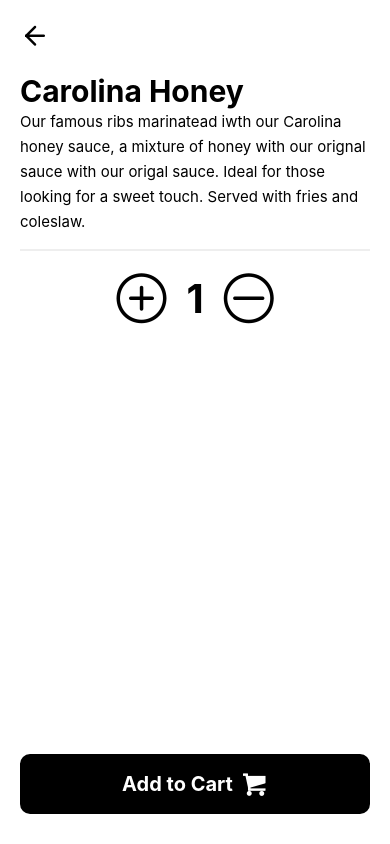
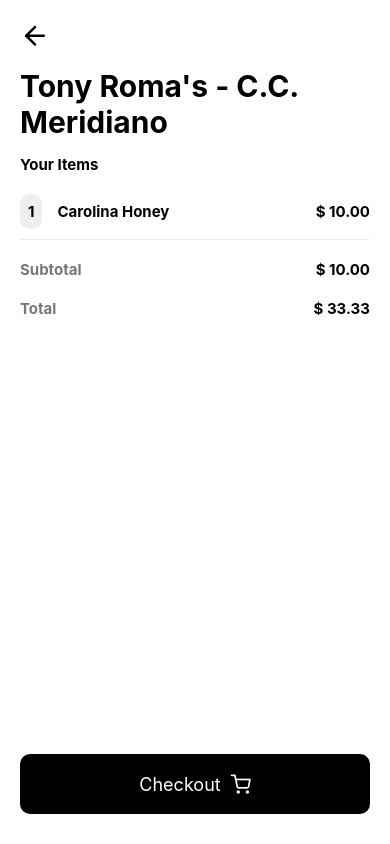
Before and after one commit to Lordhacker756/UberEats, a React Native app: screen / in a window 390 px wide. Built offline with nearby package versions, Linux system fonts and the light colour scheme.

Commit message:
Completed cart page

```diff
--- a/App.tsx
+++ b/App.tsx
@@ -1,10 +1,11 @@
 import React from 'react';
+import Cart from './src/screens/Cart/Cart';
 import Details from './src/screens/Details/Details';
 import Home from './src/screens/Home/Home';
 import MenuItem from './src/screens/MenuItem/MenuItem';
 
 const App = () => {
-  return <MenuItem />;
+  return <Cart />;
 };
 
 export default App;
--- /dev/null
+++ b/src/screens/Cart/Cart.tsx
@@ -0,0 +1,152 @@
+import {TouchableOpacity, Text, View} from 'react-native';
+import React from 'react';
+import Icon from 'react-native-vector-icons/Feather';
+
+const Cart = () => {
+  return (
+    <View
+      style={{
+        flex: 1,
+        backgroundColor: 'white',
+        margin: 20,
+      }}>
+      <Icon name="arrow-left" size={30} color="black" />
+      <Text
+        style={{
+          fontSize: 30,
+          fontWeight: 'bold',
+          marginVertical: 15,
+          color: 'black',
+        }}>
+        Tony Roma's - C.C. Meridiano
+      </Text>
+      <Text
+        style={{
+          fontSize: 15,
+          fontWeight: 'bold',
+          color: 'black',
+        }}>
+        Your Items
+      </Text>
+      <View
+        style={{
+          flexDirection: 'row',
+          justifyContent: 'space-between',
+          marginVertical: 10,
+          paddingVertical: 10,
+          alignItems: 'center',
+          borderBottomWidth: 1,
+          borderBottomColor: '#eee',
+        }}>
+        <View
+          style={{
+            flexDirection: 'row',
+            alignItems: 'center',
+            columnGap: 15,
+          }}>
+          <Text
+            style={{
+              fontSize: 15,
+              fontWeight: 'bold',
+              color: 'black',
+              backgroundColor: '#eee',
+              padding: 8,
+              borderRadius: 10,
+            }}>
+            1
+          </Text>
+          <Text
+            style={{
+              fontSize: 15,
+              fontWeight: 'bold',
+              color: 'black',
+            }}>
+            Carolina Honey
+          </Text>
+        </View>
+
+        <Text
+          style={{
+            fontSize: 15,
+            fontWeight: 'bold',
+            color: 'black',
+          }}>
+          $ 10.00
+        </Text>
+      </View>
+      <View
+        style={{
+          flexDirection: 'row',
+          justifyContent: 'space-between',
+          marginVertical: 10,
+          alignItems: 'center',
+        }}>
+        <Text
+          style={{
+            fontSize: 15,
+            fontWeight: 'bold',
+            color: '#777',
+          }}>
+          Subtotal
+        </Text>
+        <Text
+          style={{
+            fontSize: 15,
+            fontWeight: 'bold',
+            color: 'black',
+          }}>
+          $ 10.00
+        </Text>
+      </View>
+      <View
+        style={{
+          flexDirection: 'row',
+          justifyContent: 'space-between',
+          marginVertical: 10,
+          alignItems: 'center',
+        }}>
+        <Text
+          style={{
+            fontSize: 15,
+            fontWeight: 'bold',
+            color: '#777',
+          }}>
+          Total
+        </Text>
+        <Text
+          style={{
+            fontSize: 15,
+            fontWeight: 'bold',
+            color: 'black',
+          }}>
+          $ 33.33
+        </Text>
+      </View>
+      <TouchableOpacity
+        style={{
+          backgroundColor: '#000',
+          position: 'absolute',
+          bottom: 10,
+          width: '100%',
+          margin: 'auto',
+          height: 60,
+          borderRadius: 10,
+          justifyContent: 'center',
+          flexDirection: 'row',
+          alignItems: 'center',
+          columnGap: 10,
+        }}>
+        <Text
+          style={{
+            color: 'white',
+            fontSize: 18,
+          }}>
+          Checkout
+        </Text>
+        <Icon name="shopping-cart" size={20} color="white" />
+      </TouchableOpacity>
+    </View>
+  );
+};
+
+export default Cart;
```
